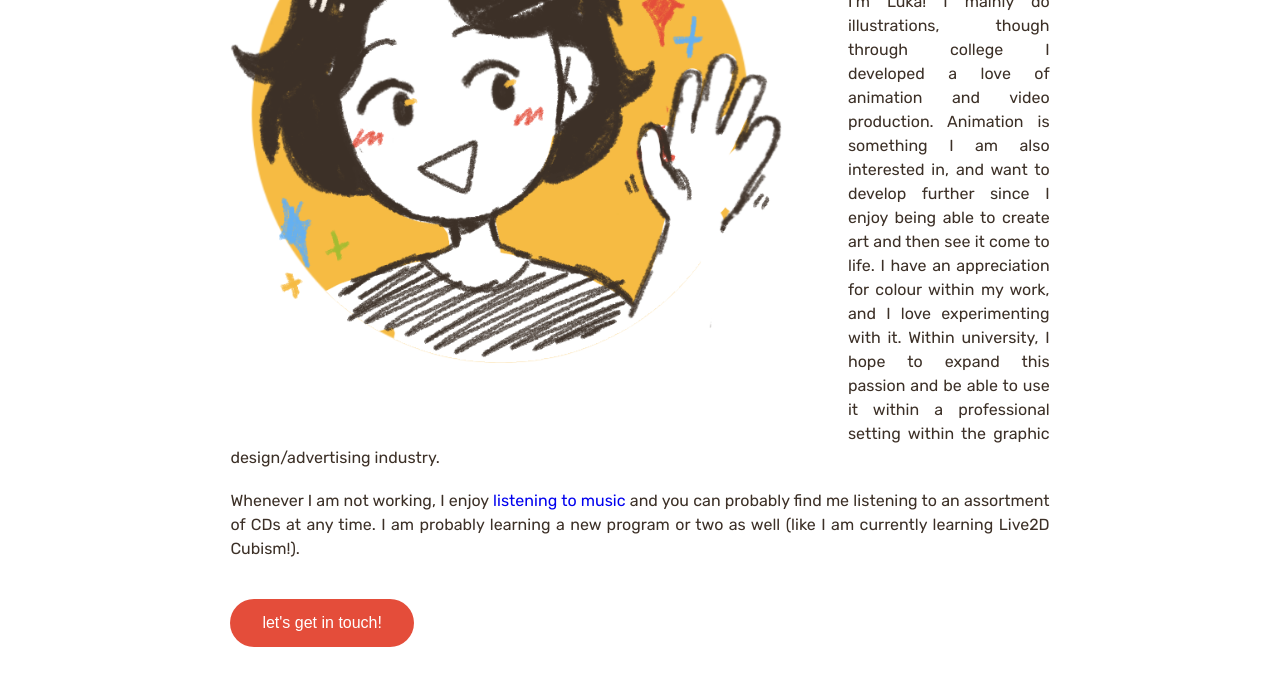
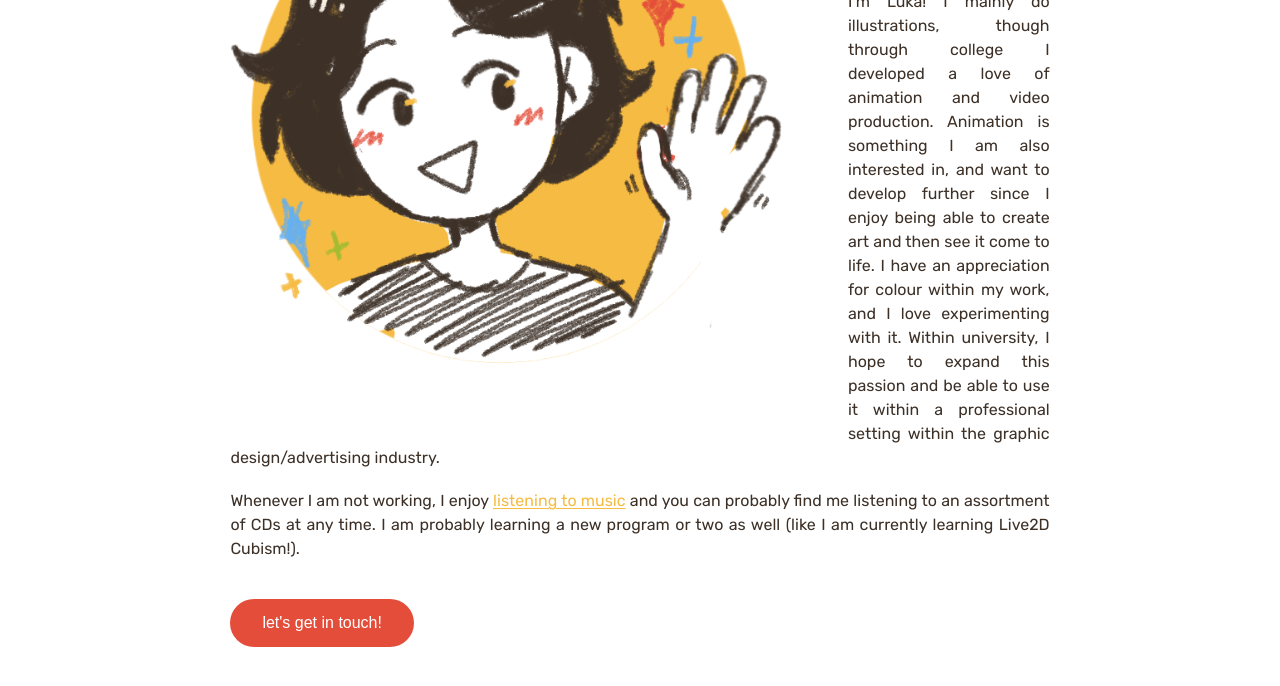
Before and after one commit to inushiiba/inushiiba.github.io, a plain HTML site: page about.html in a window 1280 px wide. Shown: the part 308-994 px from the top of the page. Drawn offline with Linux system fonts and the light colour scheme.

Commit message:
last.fm link lol

```diff
--- a/about.html
+++ b/about.html
@@ -48,7 +48,7 @@
             </p>
             <br>
             <p>
-                Whenever I am not working, I enjoy <a href="https://www.last.fm/user/inushiba">listening to music</a> and you can probably find me listening to an assortment of CDs at any time. I am probably learning a new program or two as well (like I am currently learning Live2D Cubism!).
+                Whenever I am not working, I enjoy <a href="https://www.last.fm/user/inushiba" target="_blank">listening to music</a> and you can probably find me listening to an assortment of CDs at any time. I am probably learning a new program or two as well (like I am currently learning Live2D Cubism!).
             </p>
             <br>
             <br>
--- a/style.css
+++ b/style.css
@@ -208,6 +208,12 @@ footer{
     padding-left: 18%;
     padding-right: 18%;
     text-align: justify;
+}
+
+.abouttxt a{
+    color: #F6BB43;
+    text-decoration: 1px underline solid #F6BB43;
+    text-underline-offset:2px;
 }
 
 .hello{
```
